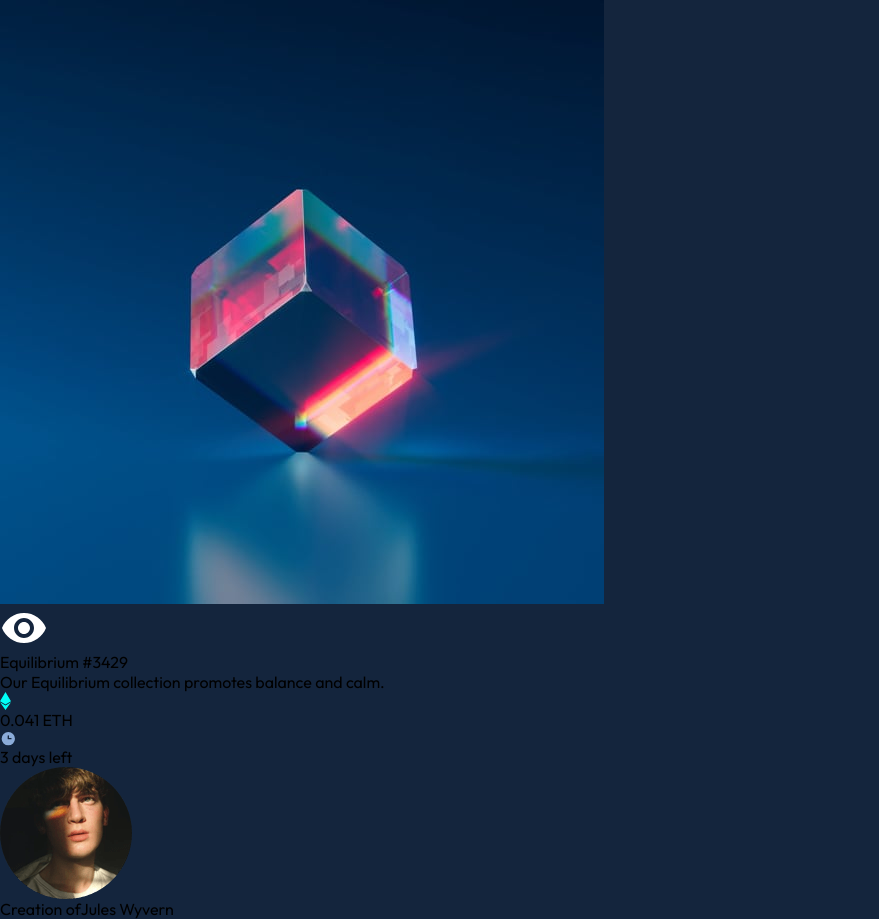
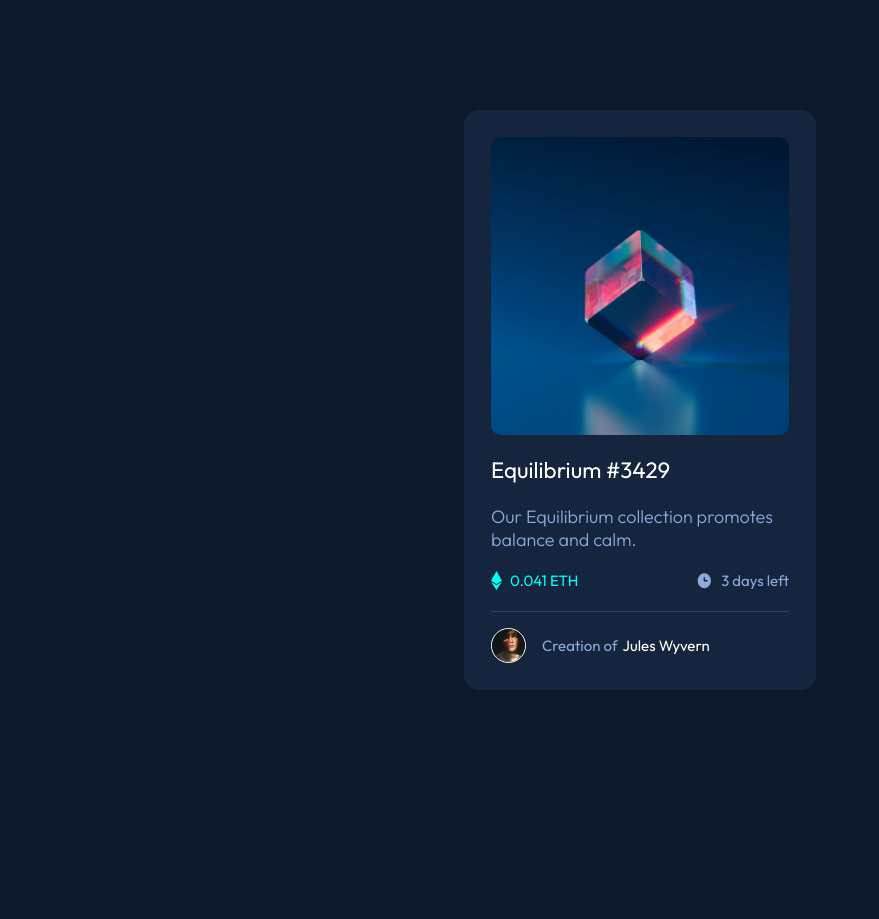
Before and after one commit to YismelR/not-preview-card-component, a plain HTML site: page index.html in a window 1280 px wide. Shown: the whole page, without its empty margins (0-879 px from the left). After the commit the page ends 800 px from the top, so only its background shows below. Drawn offline with Linux system fonts and the light colour scheme.

Commit message:
updated CSS

```diff
--- a/style.css
+++ b/style.css
@@ -28,11 +28,12 @@ video {
 :root {
   --primary-Soft-blue: hsl(215, 51%, 70%);
   --primary-Cyan: hsl(178, 100%, 50%);
+  --primary-Cyan-opacity: hsla(178, 100%, 50%, 0.5);
 
   /*main BG*/
-  --neutral-Very-dark-blue: hsl(217, 54%, 11%);
+  --neutral-Very-dark-blue-bg: hsl(217, 54%, 11%);
   /*card BG*/
-  --neutral-Very-dark-blue: hsl(216, 50%, 16%);
+  --neutral-Very-dark-blue-card: hsl(216, 50%, 16%);
   /*line*/
   --neutral-Very-dark-blue-line: hsl(215, 32%, 27%);
   --neutral-White: hsl(0, 0%, 100%);
@@ -40,14 +41,108 @@ video {
 
 body {
   font-family: "Outfit", "sans-serif";
-  background-color: var(--neutral-Very-dark-blue);
+  background-color: var(--neutral-Very-dark-blue-bg);
+  display: grid;
+  place-items: center;
+  grid-template-rows: 1fr;
+  color: var(--neutral-White);
+  font-size: 18px;
 }
 
-.attribution {
+.card-component {
+  background-color: var(--neutral-Very-dark-blue-card);
+  display: flex;
+  flex-direction: column;
+  row-gap: 1.3rem;
+  width: 352px;
+  padding: 27px;
+  border-radius: 15px;
+}
+
+.equilibrium-img {
+  width: 301px;
+  align-self: center;
+  border-radius: 10px;
+}
+
+h1 {
+  font-size: 1.4rem;
+}
+
+.description {
+  font-weight: 300;
+}
+
+.description,
+.days-left,
+span:nth-child(1) {
+  color: var(--primary-Soft-blue);
+}
+
+.time-p {
+  display: flex;
+  justify-content: space-between;
+  font-size: 15px;
+}
+
+.etherum {
+  display: flex;
+  gap: 0.5rem;
+  color: var(--primary-Cyan);
+}
+
+.days-left {
+  display: flex;
+  gap: 0.5rem;
+}
+
+.creator-name {
+  display: flex;
+  align-items: center;
+  font-size: 15px;
+  gap: 1rem;
+  padding-top: 1rem;
+  border-top: 1px solid var(--neutral-Very-dark-blue-line);
+}
+
+.avatar-img {
+  width: 35px;
+  border: 1px solid var(--neutral-White);
+  border-radius: 50%;
+}
+
+span:nth-child(1) {
+  padding-right: 0.3rem;
+}
+
+.img-overlay {
+  position: absolute;
+  width: 301px;
+  height: 301px;
+  opacity: 0;
+  border-radius: 10px;
+  display: flex;
+  align-items: center;
+  justify-content: center;
+}
+
+.img-overlay:hover {
+  opacity: 1;
+  cursor: pointer;
+  background-color: var(--primary-Cyan-opacity);
+}
+
+h1:hover,
+span:nth-child(2):hover {
+  color: var(--primary-Cyan);
+  cursor: pointer;
+}
+
+.creator-name p .attribution {
   font-size: 11px;
   text-align: center;
+  display: grid;
 }
-
 .attribution a {
   color: hsl(228, 45%, 44%);
 }
```
